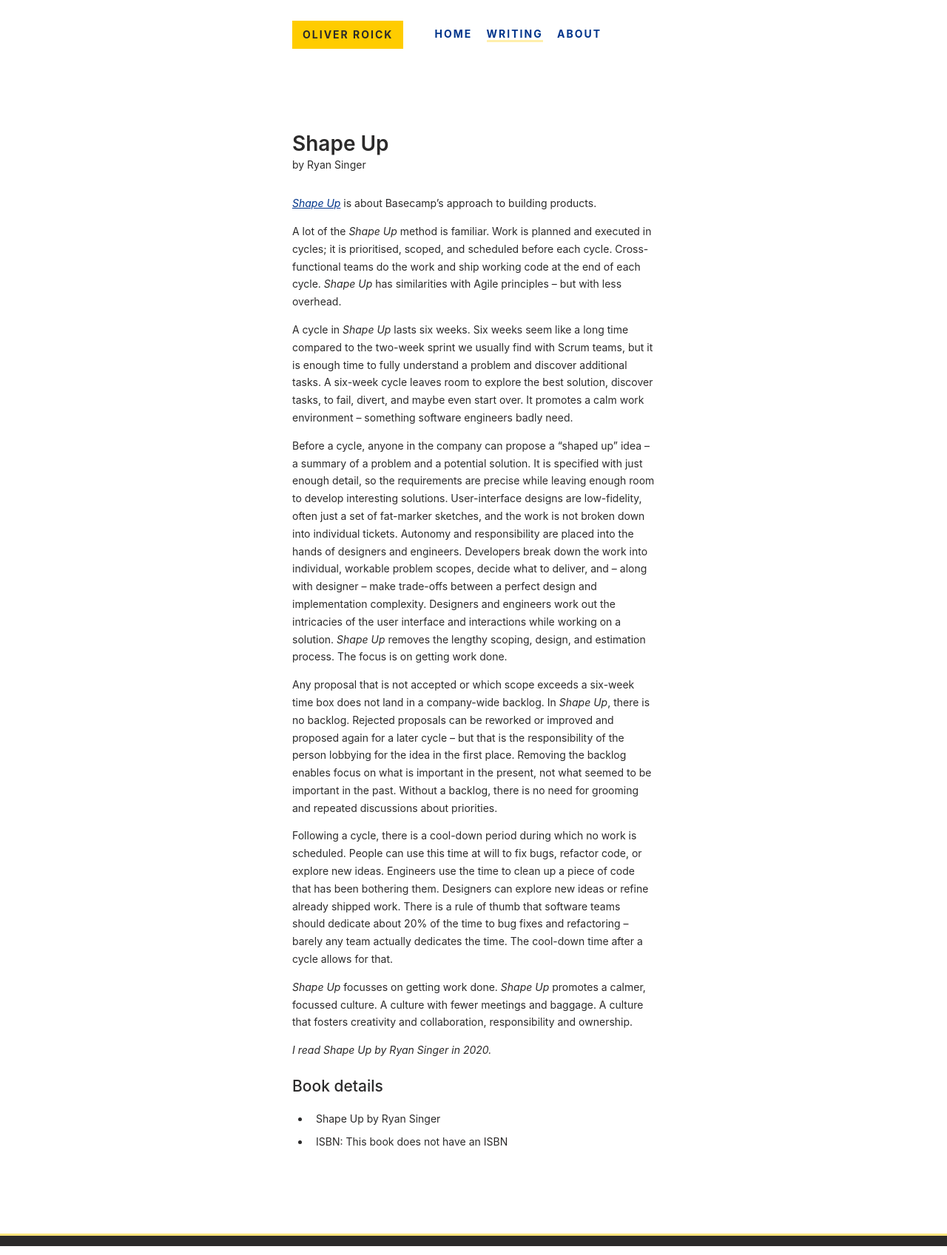
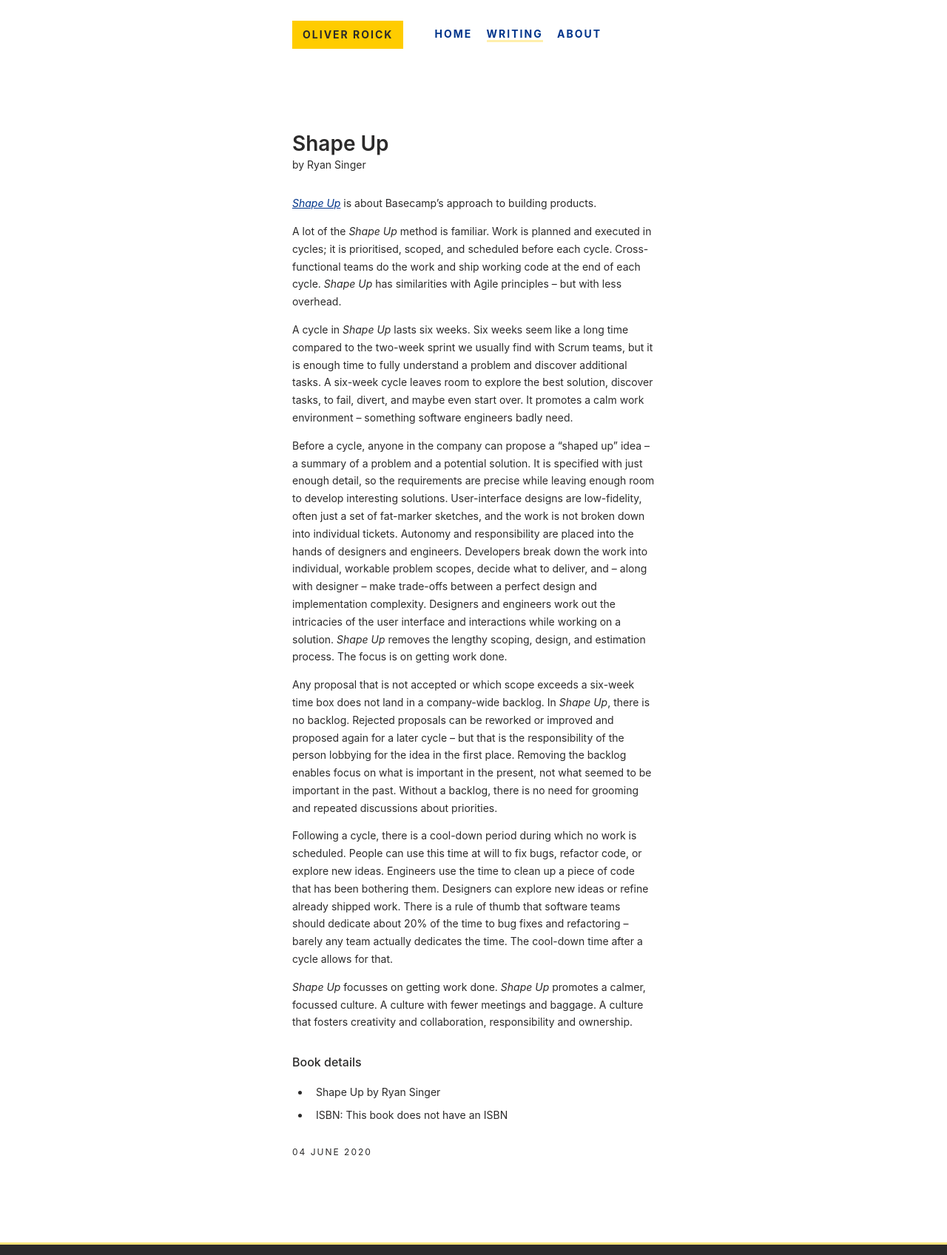
Before and after one commit to oliverroick/oliverroick.net, a Jekyll site: the page built from src/_posts/2020-06-04-shape-up.md, in a window 1280 px wide. Shown: the whole page at 74% size. Built offline with Jekyll 4.4.1, drawn with Linux system fonts in a browser that asks for light colours.

Commit message:
layout: Update reading layout

```diff
--- a/src/_layouts/reading.html
+++ b/src/_layouts/reading.html
@@ -6,10 +6,9 @@
     <p class="article__book_authors">by {{ page.author }}</p>
     <div itemprop="reviewBody">
         {{ content }}
-        <p class="article__book_when">I read {{ page.title }} by {{ page.author }} in {{ page.date | date: "%Y" }}.</p>
     </div>
 
-    <h2>Book details</h2>
+    <h2 class="h2__article__book_details">Book details</h2>
     <ul itemprop="itemReviewed" itemscope itemtype="http://schema.org/Book">
         <li>
             <span itemprop="name">{{ page.title }}</span> by
@@ -28,5 +27,6 @@
     </div>
     <meta content="{{ page.url }}" itemprop="url">
     <meta content="{{ page.description }}" itemprop="description">
-    <meta content="{{ page.date | date_to_xmlschema }}" itemprop="datePublished">
+
+    <time datetime="{{ page.date | date_to_xmlschema }}" itemprop="datePublished">{{ page.date | date_to_long_string }}</time>
 </article>
--- a/src/css/roick.css
+++ b/src/css/roick.css
@@ -400,8 +400,10 @@
   background-color: var(--yellow-100);
 }
 
-.article__book_when {
-  font-style: italic;
+h2.h2__article__book_details {
+  font-size: var(--font-m);
+  margin-bottom: var(--gap-xs);
+  margin-top: var(--gap-m);
 }
 
 article > time {
```
